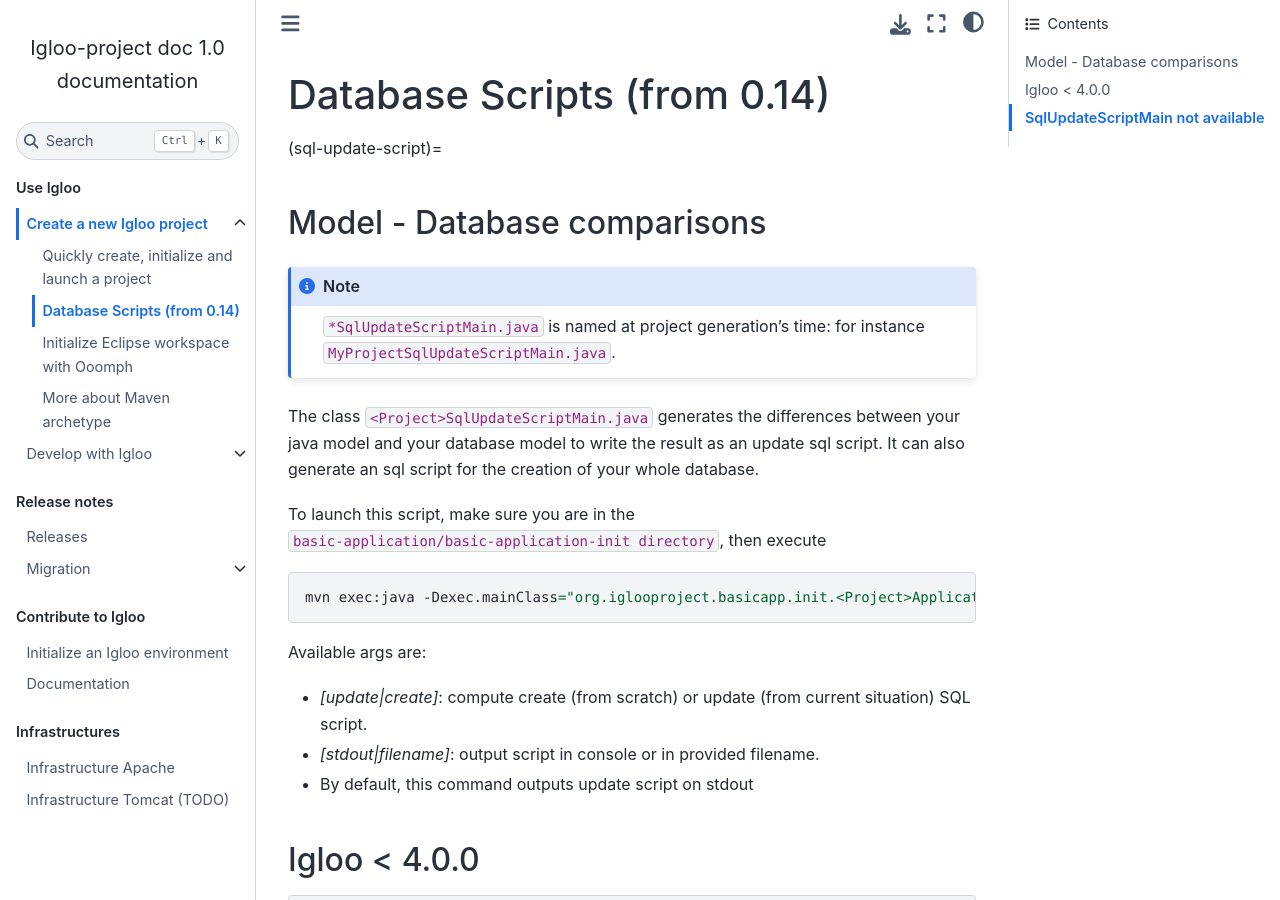
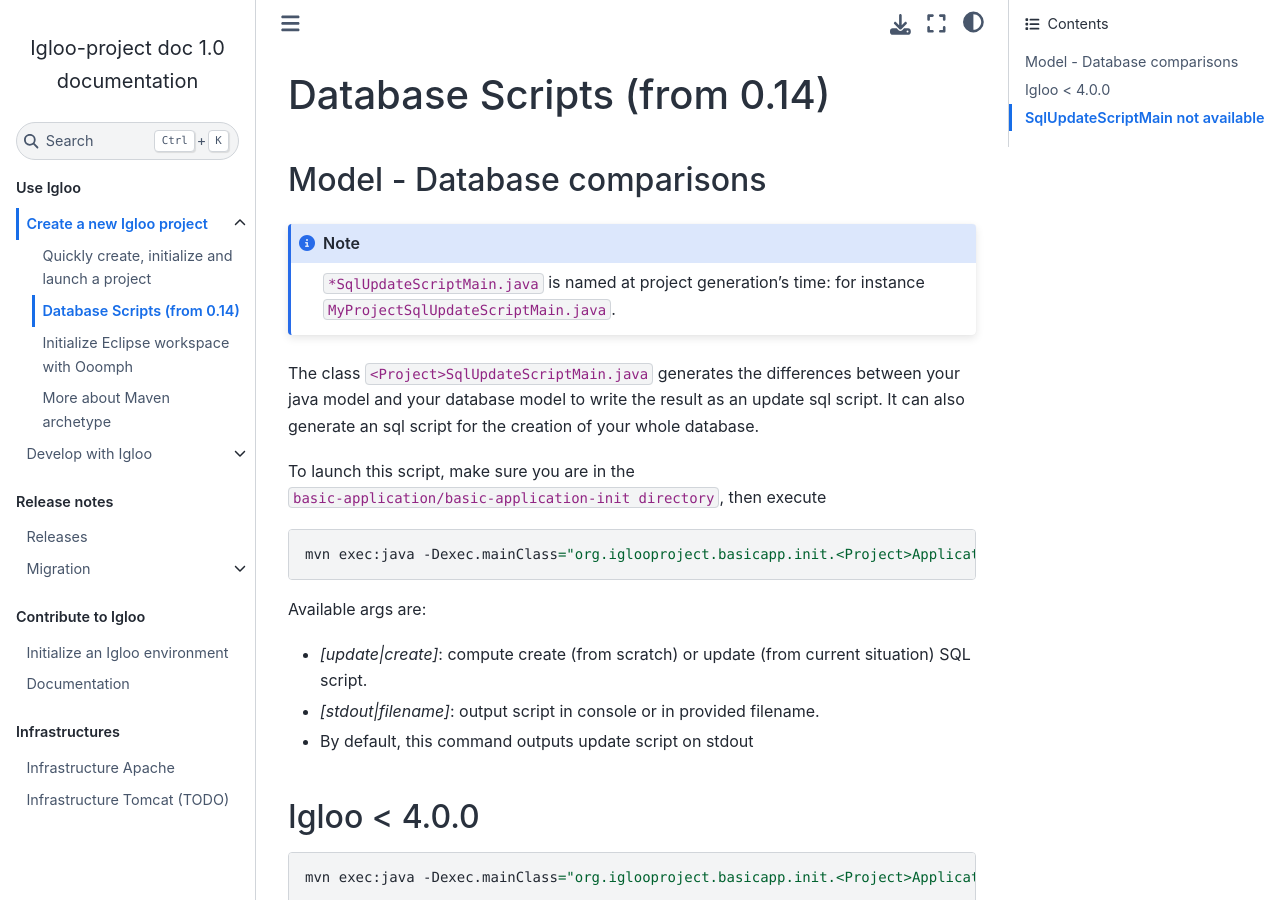
Before and after one commit to igloo-project/igloo-doc, a Sphinx documentation site: the page built from source/usage/bootstrap/database-scripts.rst, in a window 1280 px wide and 900 px high. Built offline with Sphinx 7.4.7 and the Sphinx Book theme 1.1.4, drawn with Linux system fonts in a browser that asks for light colours.

Commit message:
syntax fix

```diff
--- a/source/usage/bootstrap/database-scripts.rst
+++ b/source/usage/bootstrap/database-scripts.rst
@@ -1,7 +1,7 @@
 Database Scripts (from 0.14)
 ============================
 
-(sql-update-script)=
+.. _sql-update-script:
 
 Model - Database comparisons
 ----------------------------
```
